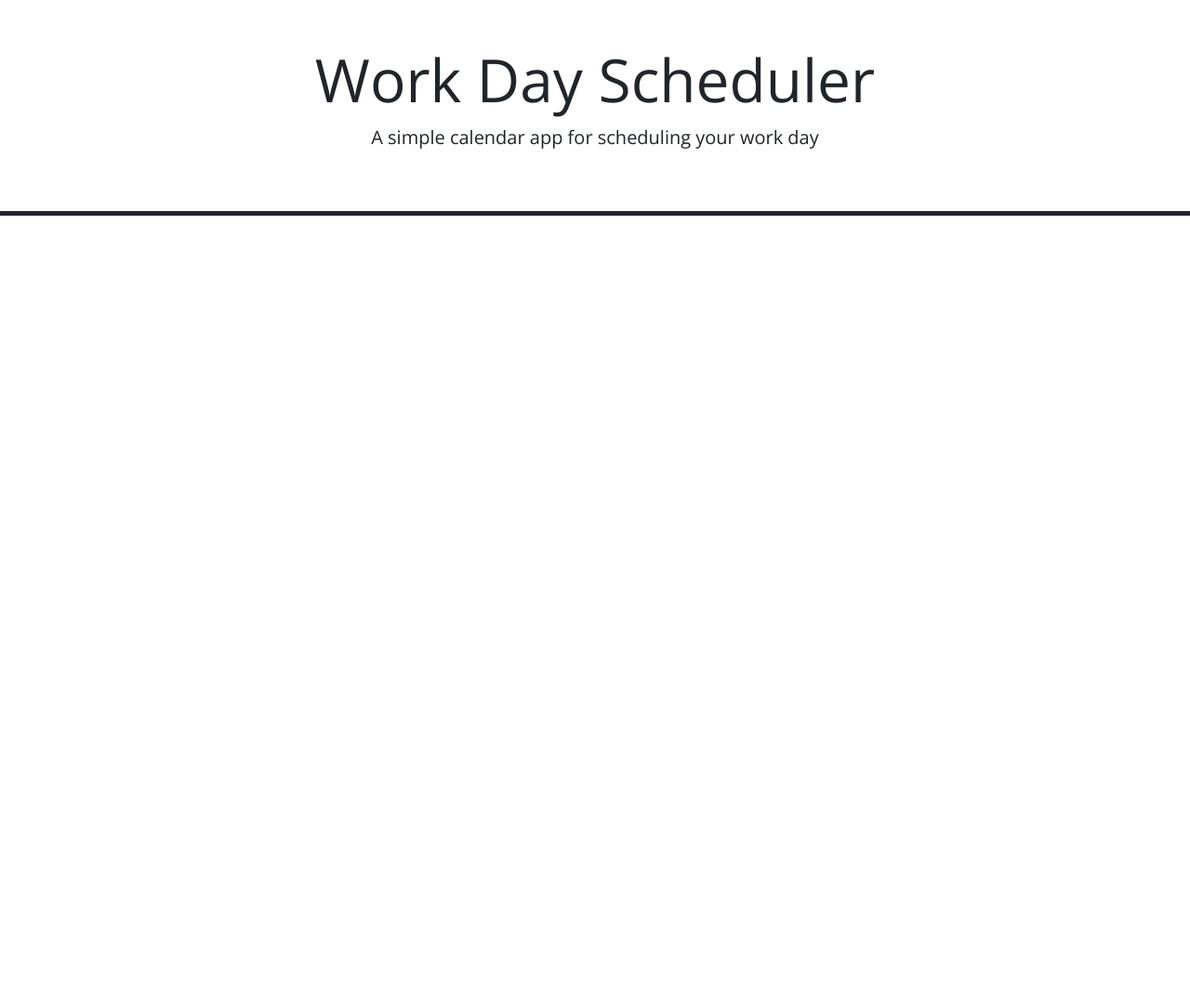
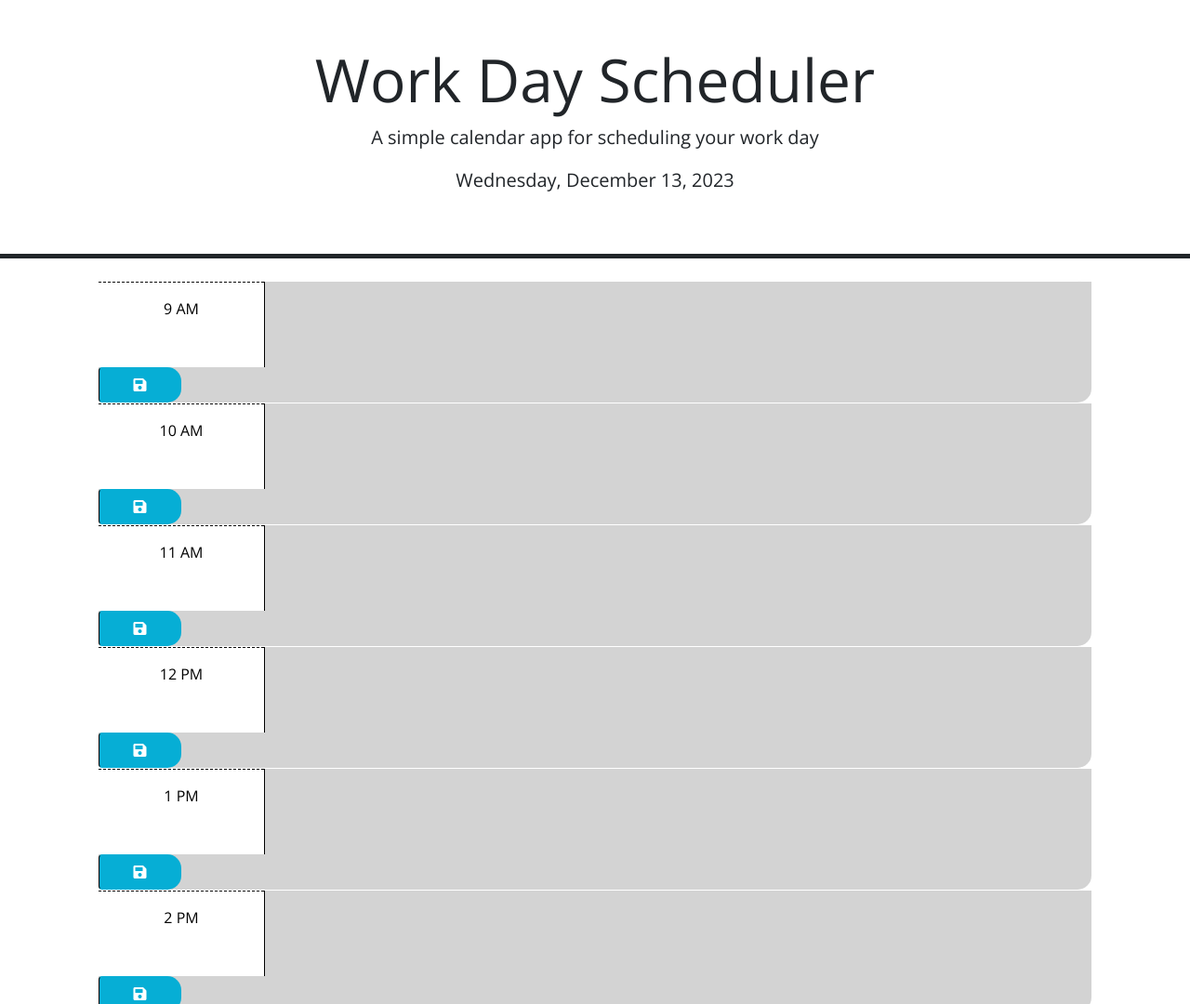
Before and after one commit to devinjl665/Work-Day-Scheduler, a plain HTML site: page index.html in a window 1280 px wide. Shown: the top 1080 px of the page at 93% size. Before the commit the page ends 800 px from the top, so only its background shows below. Drawn offline with nearby package versions, Linux system fonts and the light colour scheme.

Commit message:
add function to display input fields and current date

```diff
--- a/index.html
+++ b/index.html
@@ -29,7 +29,7 @@
       <p id="currentDay" class="lead"></p>
     </header>
 
-    <div class="container-lg px-5" id="calendar-container"></div>
+    <div class="container-lg px-5" id="calendarContainer"></div>
       <!-- Use class for "past", "present", and "future" to apply styles to the
         time-block divs accordingly. The javascript will need to do this by
         adding/removing these classes on each div by comparing the hour in the
@@ -41,6 +41,7 @@
         -->
 
     <script src="https://code.jquery.com/jquery-3.4.1.min.js"></script>
+
     <script
       src="https://cdn.jsdelivr.net/npm/dayjs@1.11.3/dayjs.min.js"
       integrity="sha256-iu/zLUB+QgISXBLCW/mcDi/rnf4m4uEDO0wauy76x7U="
--- a/script.js
+++ b/script.js
@@ -21,3 +21,83 @@ $(function () {
     //
     // TODO: Add code to display the current date in the header of the page.
   });
+
+  //Declaring variables
+
+var today = dayjs();
+
+var calendarContainer = $('#calendarContainer');
+
+displayDate();
+displayInput();
+displayTask();
+
+for(var i = 9; i < 18; i++){
+  var button = $('#button-hour-' + i);
+  button.on('click', buttonClickEvent);
+}
+
+function displayDate(){
+  var weekDay = dayjs(today, 'M-D-YYYY').format('dddd');
+  $('#currentDay').text(weekDay + ', ' + today.format('MMMM DD, YYYY'));
+}
+
+
+function displayInput(){
+  var hour = 9;
+
+  while(hour < 18){
+
+    var hourBlock = $('<div>');
+    hourBlock.addClass('row time-block past');
+    hourBlock.attr('id', 'hour-' + hour);
+
+
+    var hourDisplay = $('<div>');
+    hourDisplay.addClass('col-2 col md-1 hour text-center py-3');
+
+    if(hour < 12){
+      hourDisplay.text(hour + ' AM');
+    } else if(hour == 12) {
+      hourDisplay.text(hour + ' PM');
+    } else {
+      hourDisplay.text(hour - 12 + ' PM')
+    }
+
+
+    hourBlock.append(hourDisplay);
+
+    var input = $('<textarea>');
+    input.addClass('col-8 col-md-10 description');
+    input.attr('rows', '3');
+    input.attr('id', 'input-hour-' + hour);
+
+    var currentHour = dayjs().format('H');
+    if(hour < currentHour){
+      input.addClass('past');
+    } else if (hour == currentHour){
+      input.addClass('present');
+    } else {
+      input.addClass('future');
+    }
+
+
+    hourBlock.append(input);
+
+
+    var button = $('<button>');
+    button.addClass('btn saveBtn col-2 col-md-1');
+    button.attr('aria-label', 'save');
+    button.attr('id', 'button-hour-' + hour); // set id for each button (to use later)
+    // create i element for button
+    var i = $('<i>');
+    i.addClass('fas fa-save');
+    i.attr('aria-hidden', 'true');
+    button.append(i); // append i to button
+    hourBlock.append(button); // put the button inthe element
+
+    calendarContainer.append(hourBlock);
+
+    hour ++; // go to next hour
+  }
+}
```
